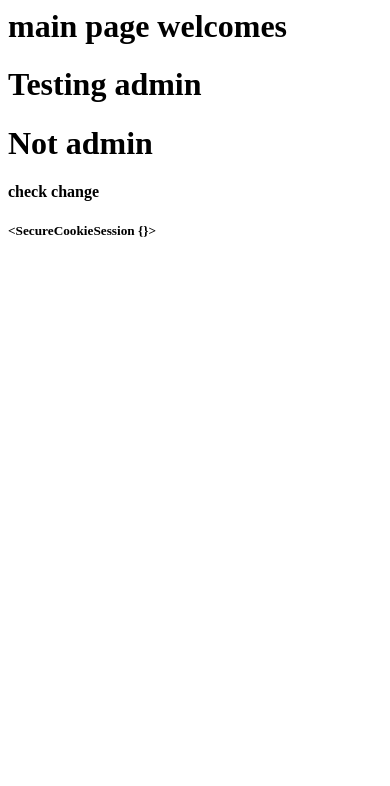
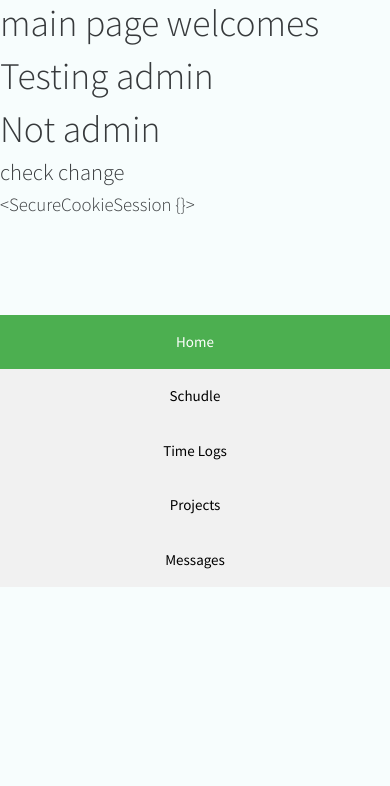
Before and after one commit to brendanoshea84/construction, a Flask app: page /main in a window 390 px wide. Shown: the top 786 px of the page. Before the commit the page ends 237 px from the top, so only its background shows below. Run offline with Flask 2, Linux system fonts and the light colour scheme; some libraries are stand-ins or nearby versions.

Commit message:
Add new projects and linked to mongodb, Now try to change global variables

```diff
--- a/app.py
+++ b/app.py
@@ -1,5 +1,4 @@
-import os
-import bcrypt
+import os, bcrypt
 from flask import Flask, render_template, redirect, request, url_for, session
 from flask_pymongo import PyMongo
 from bson.objectid import ObjectId
@@ -139,7 +138,7 @@ def bank_details():
         'bank_name': request.form.get('bank_name'),
         'bank_number': request.form.get('bank_number')
         }}, upsert= True)
-        return redirect(url_for('main'))
+        return redirect(url_for('projects'))
     return render_template("/employeeinfo/bank_details.html", new_doc_id=new_doc_id, username =username, new_first_name=new_first_name)
 
 @app.route('/emergcy/', methods=['POST', 'GET'])
@@ -170,9 +169,38 @@ def personal_info():
 def main():
     print ("going to main")
     print(session)
+    return render_template("main.html", session=session)
 
 
-    return render_template("main.html", session=session)
+@app.route('/add_projects', methods=['POST', 'GET'])
+def add_project():
+    global projects
+    projects = mongo.db.projects
+
+    if request.method == 'POST':
+        post_data = request.form.to_dict()
+        # Insure the price is an int not a string
+        post_data['price'] = int(request.form['price'])
+        # Set extra info for the project
+        post_data['active'] = True
+
+        new_project_number = projects.distinct('project_number')
+        project_no = max(new_project_number)
+        project_number = int(project_no) +1
+        post_data['project_number'] = project_number
+
+        print("testing 189")
+
+        print (project_number)
+
+        projects.insert_one(post_data)
+
+    return render_template("/main_extras/projects_new.html", session=session)
+
+@app.route('/projects', methods=['POST', 'GET'])
+def projects():
+    return render_template("/main_extras/projects.html", session=session)
+
 
 @app.route('/base', methods=['POST', 'GET'])
 def base():
@@ -181,7 +209,7 @@ def base():
 
 @app.route('/error_existing')
 def error_existing():
-    return render_template("error_existing.html")
+    return render_template("/errors/error_existing.html")
 
 
 
--- a/static/css/style.css
+++ b/static/css/style.css
@@ -124,3 +124,78 @@ nav>div a.nav-item.nav-link:focus {
     justify-content: center;
     align-items: center;
 }
+
+
+/* The side navigation menu */
+
+.sidebar {
+    margin: 0;
+    padding: 0;
+    width: 200px;
+    background-color: #f1f1f1;
+    position: fixed;
+    height: 100%;
+    overflow: auto;
+}
+
+
+/* Sidebar links */
+
+.sidebar a {
+    display: block;
+    color: black;
+    padding: 16px;
+    text-decoration: none;
+}
+
+
+/* Active/current link */
+
+.sidebar a.active {
+    background-color: #4CAF50;
+    color: white;
+}
+
+
+/* Links on mouse-over */
+
+.sidebar a:hover:not(.active) {
+    background-color: #555;
+    color: white;
+}
+
+
+/* Page content. The value of the margin-left property should match the value of the sidebar's width property */
+
+div.content {
+    margin-left: 200px;
+    padding: 1px 16px;
+    height: 1000px;
+}
+
+
+/* On screens that are less than 700px wide, make the sidebar into a topbar */
+
+@media screen and (max-width: 700px) {
+    .sidebar {
+        width: 100%;
+        height: auto;
+        position: relative;
+    }
+    .sidebar a {
+        float: left;
+    }
+    div.content {
+        margin-left: 0;
+    }
+}
+
+
+/* On screens that are less than 400px, display the bar vertically, instead of horizontally */
+
+@media screen and (max-width: 400px) {
+    .sidebar a {
+        text-align: center;
+        float: none;
+    }
+}
--- a/templates/employeeInfo/bank_details.html
+++ b/templates/employeeInfo/bank_details.html
@@ -1,4 +1,4 @@
-{% extends 'new_member_info.html' %} {% block jumbotron %}
+{% extends '/employeeinfo/new_member_info.html' %} {% block jumbotron %}
 <div class="container">
     <h1 class="display-9">Welcome to Develop.This {{ new_first_name }}!</h1>
     <br>
--- a/templates/employeeInfo/emergcy.html
+++ b/templates/employeeInfo/emergcy.html
@@ -1,4 +1,4 @@
-{% extends 'new_member_info.html' %} {% block jumbotron %}
+{% extends '/employeeinfo/new_member_info.html' %} {% block jumbotron %}
 <div class="container">
     <h1 class="display-9">Welcome to Develop.This {{ new_first_name }}!</h1>
     <br>
--- a/templates/employeeInfo/personal_info.html
+++ b/templates/employeeInfo/personal_info.html
@@ -1,4 +1,4 @@
-{% extends 'new_member_info.html' %} {% block jumbotron %}
+{% extends '/employeeinfo/new_member_info.html' %} {% block jumbotron %}
 <div class="container">
     <h1 class="display-9">Welcome to Develop.This {{ new_first_name }}!</h1>
     <br>
@@ -25,12 +25,12 @@
     <br>
     <div class="form-group row">
         <label for="mob_number" class="col-sm-2 inline_form">Mob Number</label>
-        <input type="number" class="form-control col-sm-10" id="mob" name="mob" placeholder="Mob Number..." required>
+        <input type="tel" class="form-control col-sm-10" id="mob" name="mob" pattern="[0-9]{4}-[0-9]{6}" placeholder="Mob Number..." required>
     </div>
     <br>
     <div class="form-group row">
         <label for="home_number" class="col-sm-2 inline_form">Home Number</label>
-        <input type="number" class="form-control col-sm-10" id="home_number" name="home_number" placeholder="Home Number if available...">
+        <input type="tel" class="form-control col-sm-10" id="home_number" name="home_number" pattern="[0-9]{4}-[0-9]{6}" placeholder="Home Number if available...">
     </div>
     <br>
     <div class="form-group row">
--- a/templates/intro.html
+++ b/templates/intro.html
@@ -12,7 +12,7 @@
 <br>
 
 <div class="row">
-    {% include 'sign_up.html' %} {% include 'sign_in.html' %}
+    {% include '/sign/sign_up.html' %} {% include '/sign/sign_in.html' %}
 </div>
 <br>
 <div class="row">
--- a/templates/main.html
+++ b/templates/main.html
@@ -1,3 +1,7 @@
+{% extends 'base.html' %} {% block content %}
+<link rel="stylesheet" href="{{url_for('static', filename='css/style.css')}}" type="text/css" />
+
+
 <h1>main page welcomes </h1>
 
 <h1>Testing admin</h1>
@@ -13,3 +17,23 @@
 <h4>check change</h4>
 
 <h5>{{ session }}</h5>
+
+<br>
+<br>
+<br>
+<br>
+<div class="sidebar">
+    <a class="active" href="#home">Home</a>
+    <a href="">Schudle</a>
+    <a href="">Time Logs</a>
+    <a href="">Projects</a>
+    <a href="">Messages</a>
+</div>
+
+<div class="content">
+    {% block main %} {% endblock %}
+</div>
+
+
+
+{% endblock %}
--- /dev/null
+++ b/templates/main_extras/projects.html
@@ -0,0 +1,4 @@
+{% extends 'main.html' %}{% block main %}
+
+<h1>Projects page</h1>
+{% endblock %}
```
Also changed, not shown: templates/main_extras/projects_new.html (added, +50 -0 lines), templates/employeeInfo/new_member_info.html (renamed from templates/new_member_info.html), templates/errors/error_existing.html (renamed from templates/error_existing.html), templates/main_extras/messages.html (added), templates/main_extras/schedule.html (added), templates/main_extras/subcontractors.html (added), templates/main_extras/timelogs.html (added), templates/sign/sign_in.html (renamed from templates/sign_in.html), templates/sign/sign_up.html (renamed from templates/sign_up.html).
